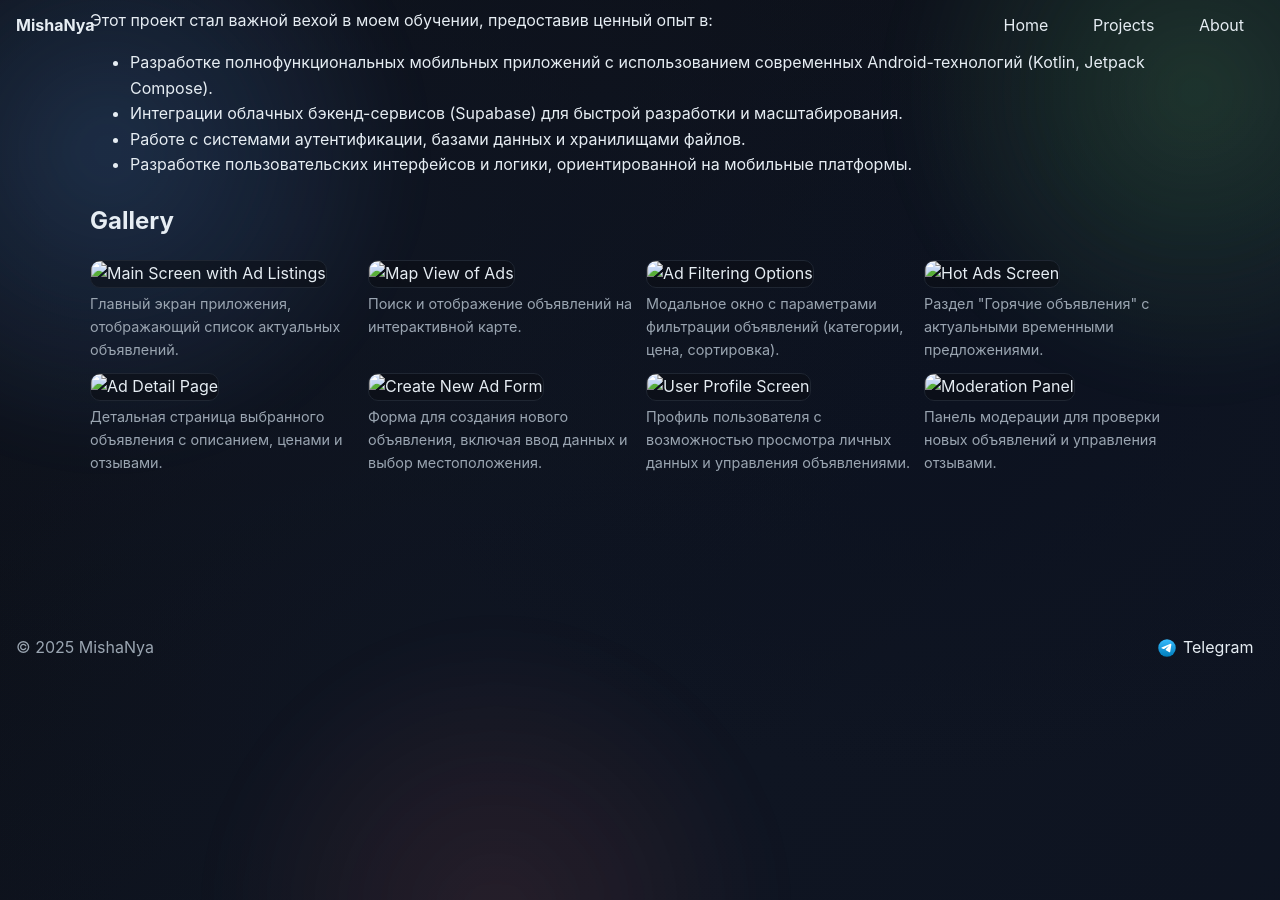
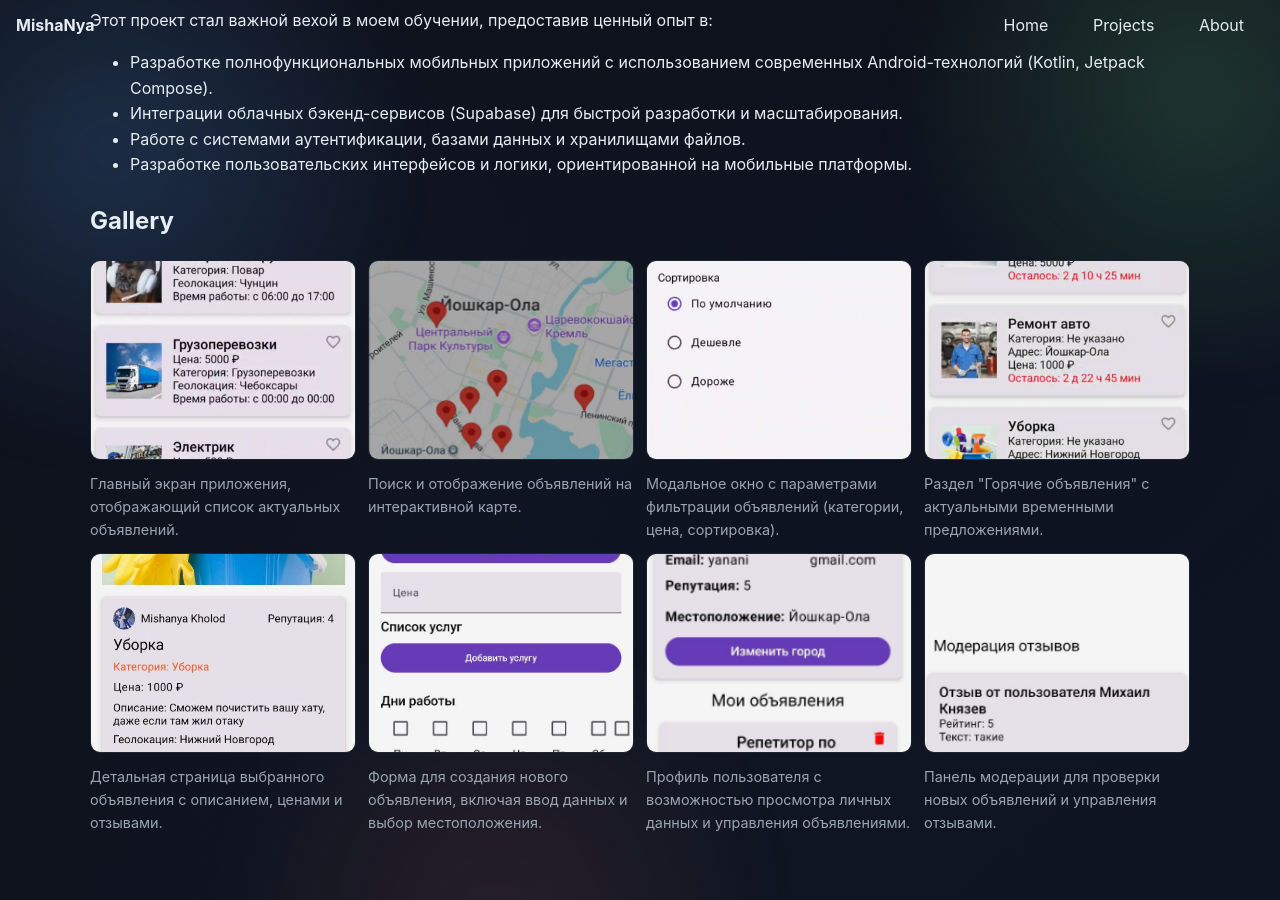
Before and after one commit to MishaNyaCopilot/MishaNyaCopilot.github.io, a Jekyll site: the page built from _projects/naymer.md, in a window 1280 px wide and 900 px high, scrolled down 1177 px. Built offline with Jekyll 4.4.1, drawn with Linux system fonts in a browser that asks for light colours.

Commit message:
Fix assets path

```diff
--- a/_projects/naymer.md
+++ b/_projects/naymer.md
@@ -6,30 +6,30 @@ date: 2023-12-01
 tech: ["Kotlin", "Jetpack Compose", "Android", "Supabase (Auth, Postgrest, Storage)", "Google Maps API"]
 role: Mobile Developer
 status: Completed (Academic Project)
-cover: /assets/images/naymer5/cover.png # Убедись, что путь к изображению обложки верный
+cover: /assets/images/naymer/cover.png # Убедись, что путь к изображению обложки верный
 images:
-  - src: /assets/images/naymer5/main.png # Скриншот главного экрана со списком объявлений
+  - src: /assets/images/naymer/main.png # Скриншот главного экрана со списком объявлений
     alt: Main Screen with Ad Listings
     caption: Главный экран приложения, отображающий список актуальных объявлений.
-  - src: /assets/images/naymer5/map_view.png # Скриншот поиска объявлений на карте
+  - src: /assets/images/naymer/map_view.png # Скриншот поиска объявлений на карте
     alt: Map View of Ads
     caption: Поиск и отображение объявлений на интерактивной карте.
-  - src: /assets/images/naymer5/filters.png # Скриншот фильтра объявлений
+  - src: /assets/images/naymer/filters.png # Скриншот фильтра объявлений
     alt: Ad Filtering Options
     caption: Модальное окно с параметрами фильтрации объявлений (категории, цена, сортировка).
-  - src: /assets/images/naymer5/hot.png # Скриншот горячих объявлений
+  - src: /assets/images/naymer/hot.png # Скриншот горячих объявлений
     alt: Hot Ads Screen
     caption: Раздел "Горячие объявления" с актуальными временными предложениями.
-  - src: /assets/images/naymer5/post.png # Скриншот детальной страницы объявления
+  - src: /assets/images/naymer/post.png # Скриншот детальной страницы объявления
     alt: Ad Detail Page
     caption: Детальная страница выбранного объявления с описанием, ценами и отзывами.
-  - src: /assets/images/naymer5/creation.png # Скриншот формы создания объявления
+  - src: /assets/images/naymer/creation.png # Скриншот формы создания объявления
     alt: Create New Ad Form
     caption: Форма для создания нового объявления, включая ввод данных и выбор местоположения.
-  - src: /assets/images/naymer5/profile.png # Скриншот профиля пользователя
+  - src: /assets/images/naymer/profile.png # Скриншот профиля пользователя
     alt: User Profile Screen
     caption: Профиль пользователя с возможностью просмотра личных данных и управления объявлениями.
-  - src: /assets/images/naymer5/moderation.png # Скриншот модерации
+  - src: /assets/images/naymer/moderation.png # Скриншот модерации
     alt: Moderation Panel
     caption: Панель модерации для проверки новых объявлений и управления отзывами.
 links: # Блок links останется пустым, чтобы не выводить секцию "Links"
```
